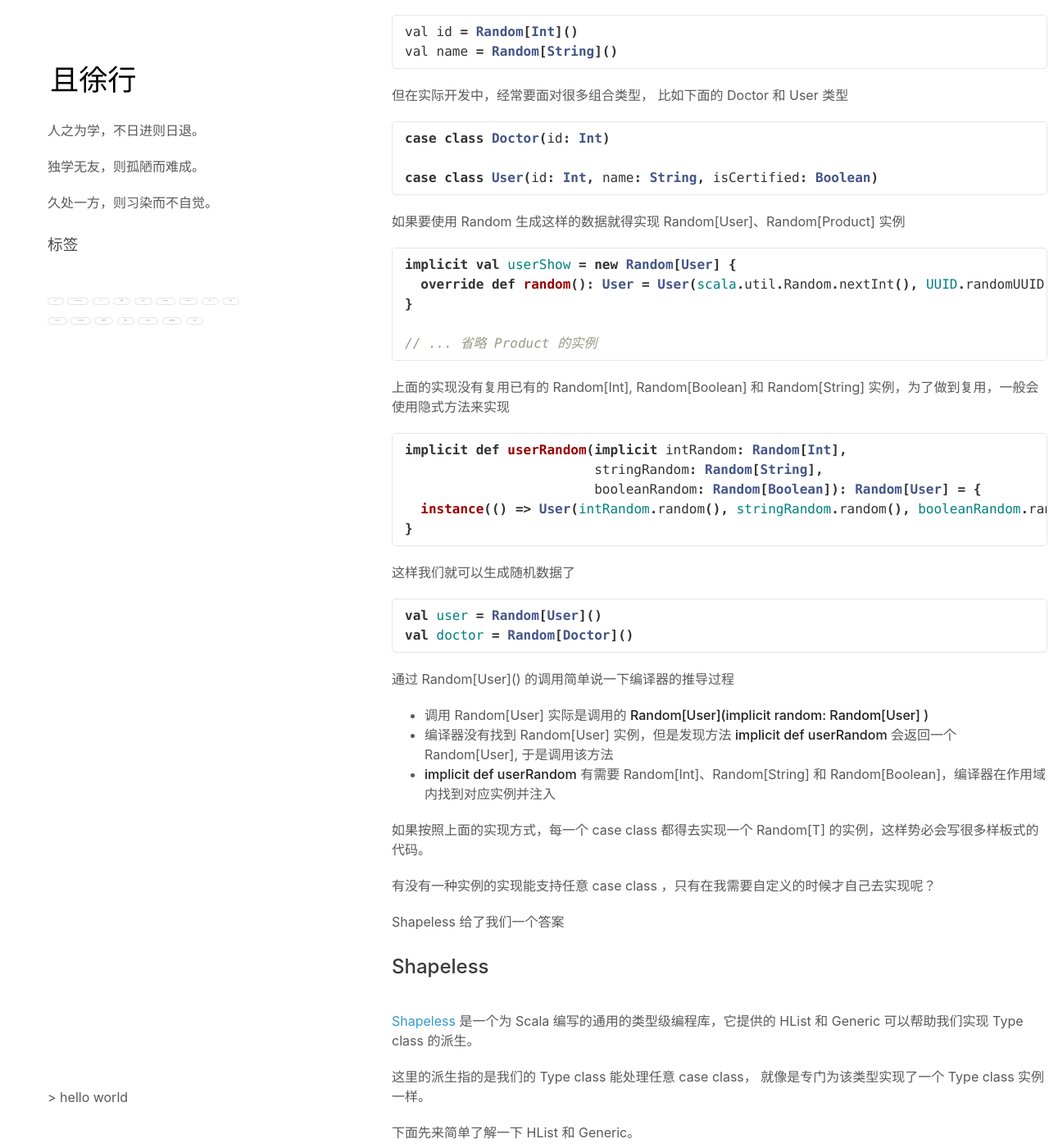
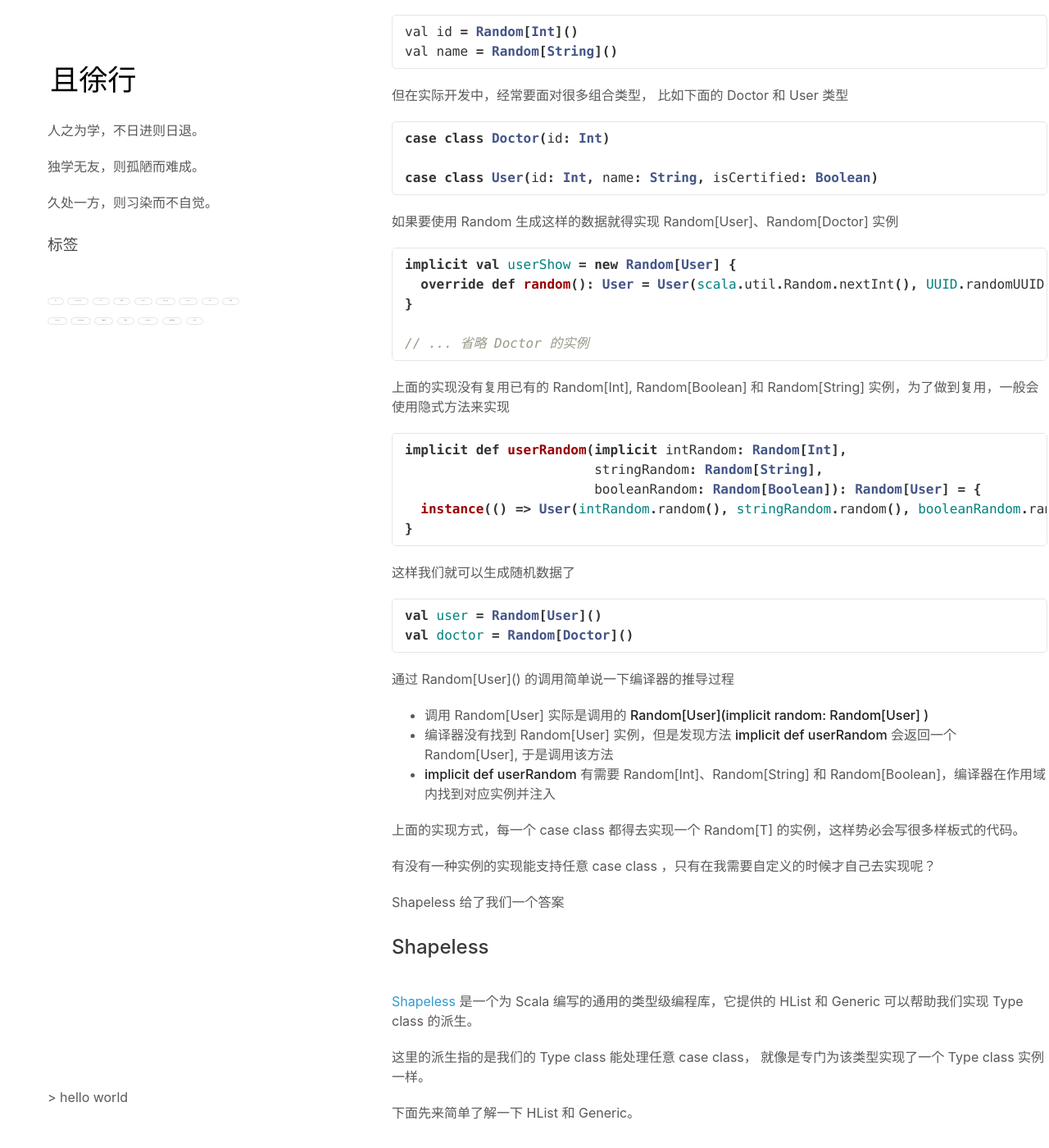
Before and after one commit to vran-dev/vran-dev.github.io, a Jekyll site: the page built from _articles/typeclasses-3/shapeless-typeclasses-deriving.md, in a window 1280 px wide and 1400 px high, scrolled down 1462 px. Shown: the whole window at 82% size. Built offline with Jekyll 4.4.1, drawn with Linux system fonts in a browser that asks for light colours; comment, search, counter and statistics services are not loaded; some of the changed text lies outside the part shown.

Commit message:
update content

````diff
--- a/_articles/typeclasses-3/shapeless-typeclasses-deriving.md
+++ b/_articles/typeclasses-3/shapeless-typeclasses-deriving.md
@@ -74,14 +74,14 @@ case class User(id: Int, name: String, isCertified: Boolean)
 
 
 
-如果要使用 Random 生成这样的数据就得实现 Random[User]、Random[Product] 实例
+如果要使用 Random 生成这样的数据就得实现 Random[User]、Random[Doctor] 实例
 
 ```scala
 implicit val userShow = new Random[User] {
   override def random(): User = User(scala.util.Random.nextInt(), UUID.randomUUID().toString, scala.util.Random.nextBoolean())
 }
 
-// ... 省略 Product 的实例
+// ... 省略 Doctor 的实例
 ```
 
 
@@ -115,7 +115,7 @@ val doctor = Random[Doctor]()
 
 
 
-如果按照上面的实现方式，每一个 case class 都得去实现一个 Random[T] 的实例，这样势必会写很多样板式的代码。
+上面的实现方式，每一个 case class 都得去实现一个 Random[T] 的实例，这样势必会写很多样板式的代码。
 
 有没有一种实例的实现能支持任意 case class ，只有在我需要自定义的时候才自己去实现呢？
 
````
Also changed, not shown: other parts of _articles/typeclasses-3/shapeless-typeclasses-deriving.md (+1 -1 lines), _articles/vavr-1/VAVR 颠覆你的 Java 体验.md (+1 -2 lines), 1 other file.
